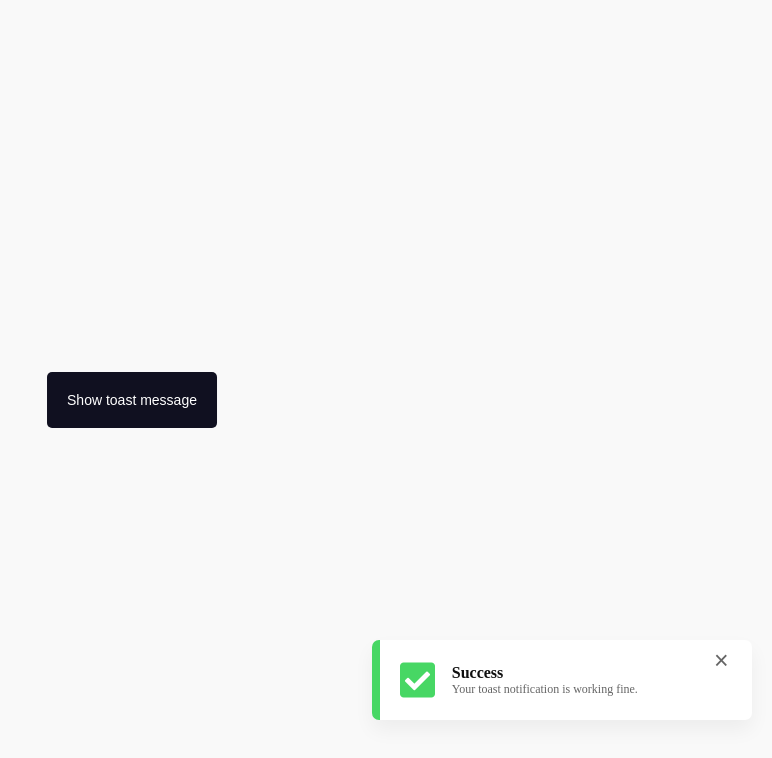
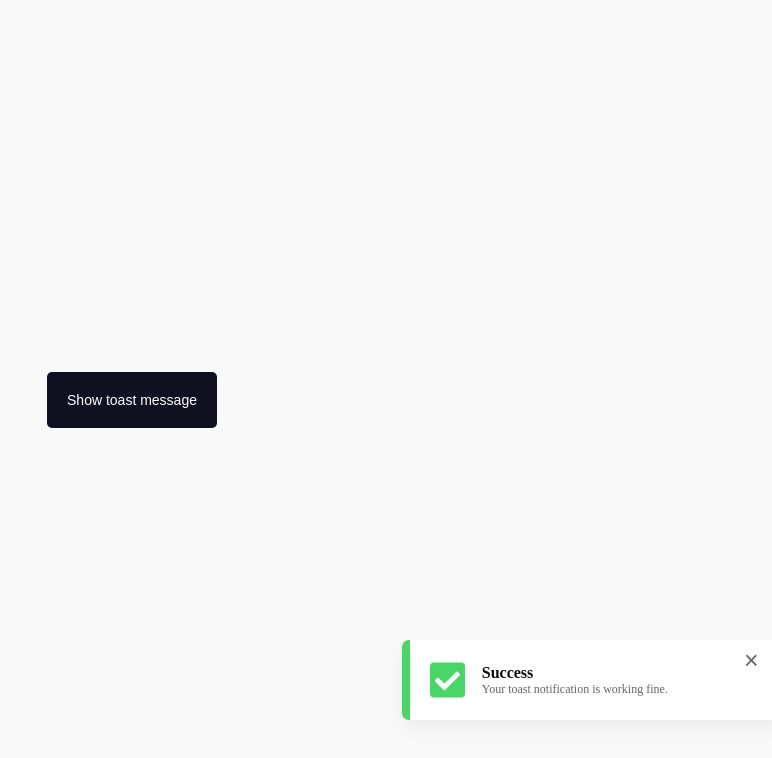
Before and after one commit to destinyarupi/JavaScript_Projects, a plain HTML site: page JavaScript Projects/toast-notification/index.html in a window 1280 px wide. Both pictures are taken after a click on the button "Show toast message". Shown: the whole page, without its empty margins (508-1280 px from the left). Drawn offline with Linux system fonts and the light colour scheme.

Commit message:
Add files via upload

```diff
--- a/JavaScript Projects/toast-notification/script.js
+++ b/JavaScript Projects/toast-notification/script.js
@@ -4,7 +4,7 @@ const toast = document.getElementById('toast');
 const closeToast = document.getElementById('close')
 
 showToast.addEventListener('click', ()=>{
-    toast.style.transform = 'translateX(0)'
+    toast.style.transform = 'translateX(30px)'
     setTimeout(() => {
         toast.style.transform = 'translateX(400px)'
     }, 4000);
```
Also changed, not shown: JavaScript Projects/toast-notification/style.css (line endings or trailing spaces).
